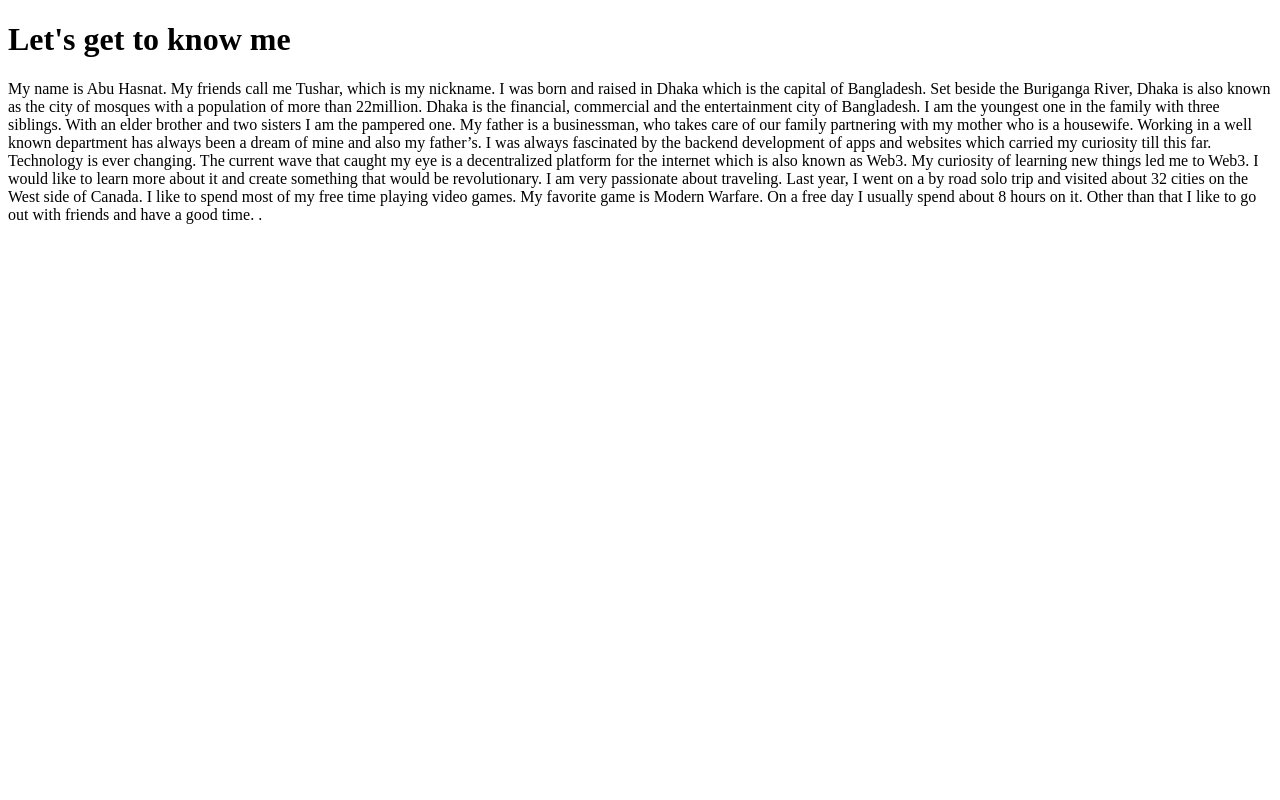
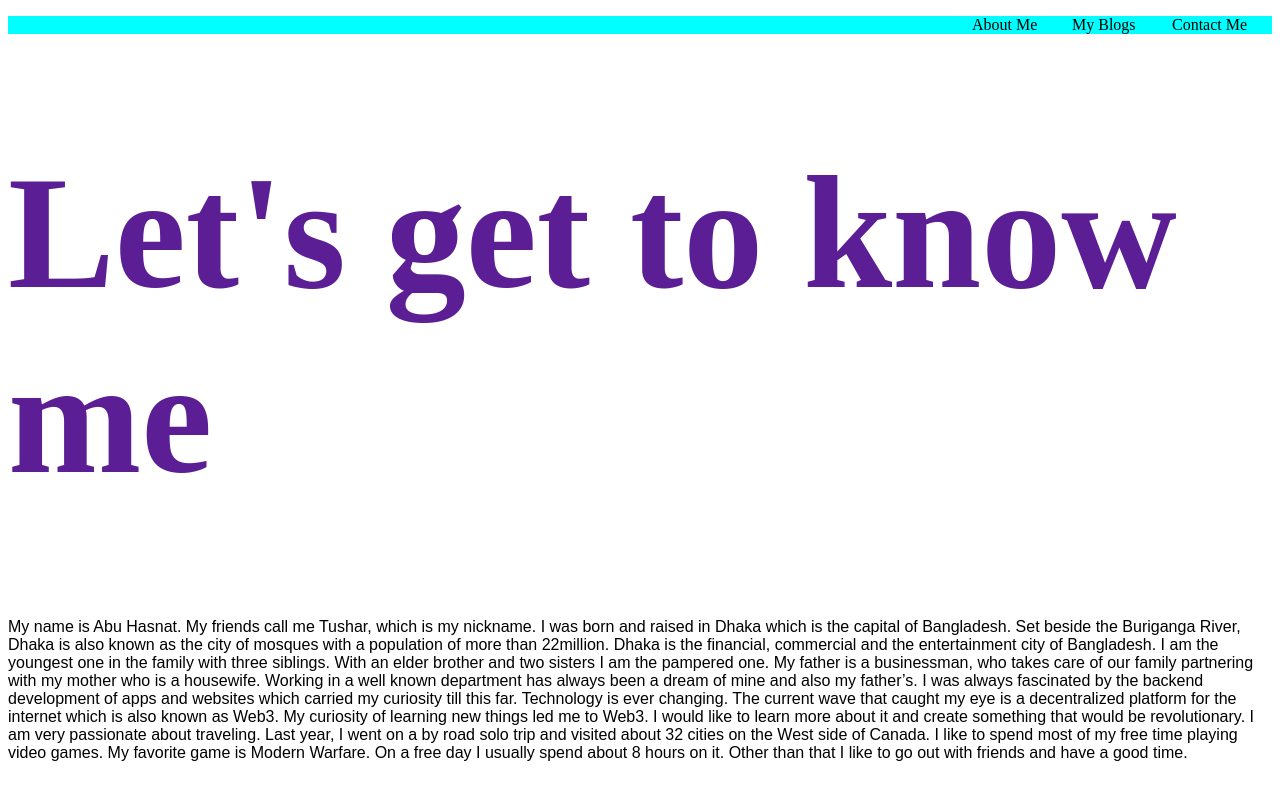
Before and after one commit to deXTER4452/abu-hasnat, a plain HTML site: page about.html in a window 1280 px wide. Drawn offline with Linux system fonts and the light colour scheme.

Commit message:
add stylesheet to about page

```diff
--- a/about.html
+++ b/about.html
@@ -5,10 +5,26 @@
   <meta http-equiv="X-UA-Compatible" content="IE=edge">
   <meta name="viewport" content="width=device-width, initial-scale=1.0">
   <title>About Me</title>
+  <link rel="stylesheet" href="css/styles.css">
 </head>
 <body>
   <div>
+    <div>
+      <nav>
+        <ul class="upper-nav">
+          <li><a href="about.html"></a>About Me</li>
+          <li><a href="blog.html"></a>My Blogs</li>
+          <li><a href="contact.html"></a>Contact Me</li>
+        </ul>
+      </nav>
+    </div>
+
+    <div>
       <h1>Let's get to know me</h1>
+
+    </div>
+
+    <div>
       <p>My name is Abu Hasnat. My friends call me Tushar, which is my nickname.
 
         I was born and raised in Dhaka which is the capital of Bangladesh. Set beside the Buriganga River, Dhaka is also known as the city of mosques with a population of more than 22million. Dhaka is the financial, commercial and the entertainment city of Bangladesh.
@@ -22,7 +38,9 @@
         I am very passionate about traveling.  Last year, I went on a by road solo trip and visited about 32 cities on the West side of Canada.
 
         I like to spend most of my free time playing video games. My favorite game is  Modern Warfare. On a free day I usually spend about 8 hours on it. Other than that I like to go out with friends and have a good time.
-      .</p>
+      </p>
+
+    </div>
 
   </div>
 
```
Lines whose indentation alone changed are shown as unchanged.
